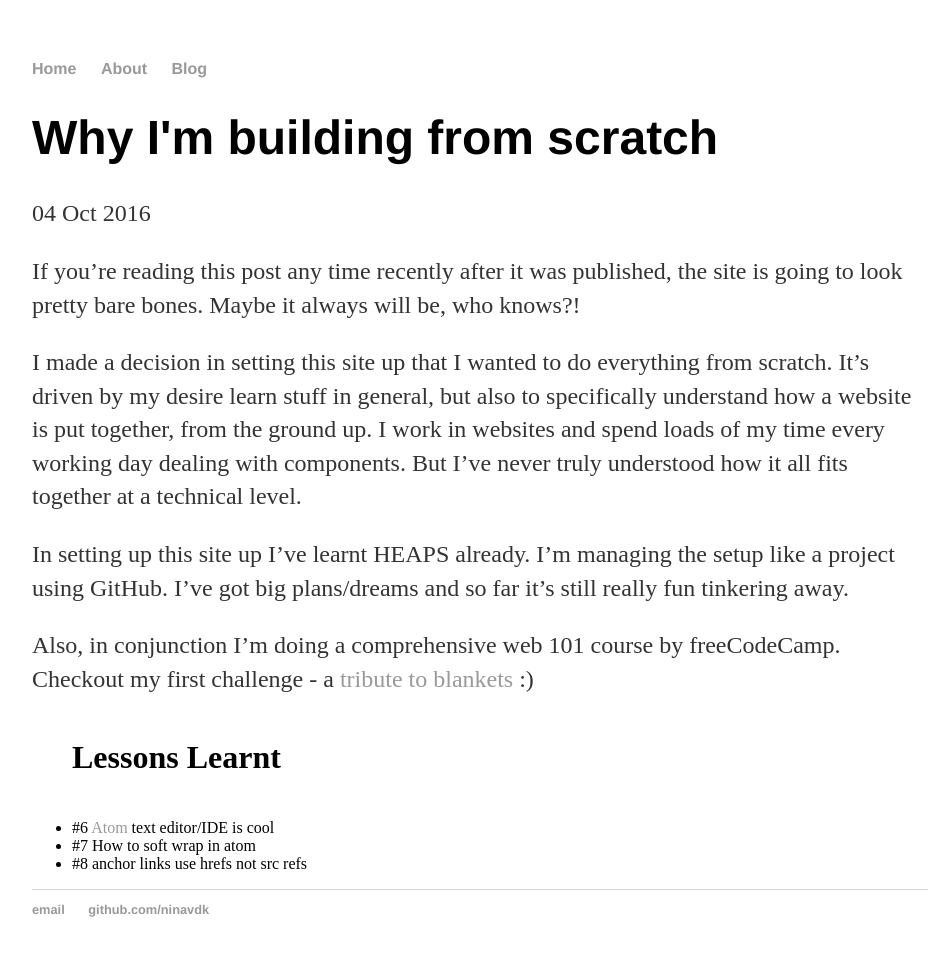
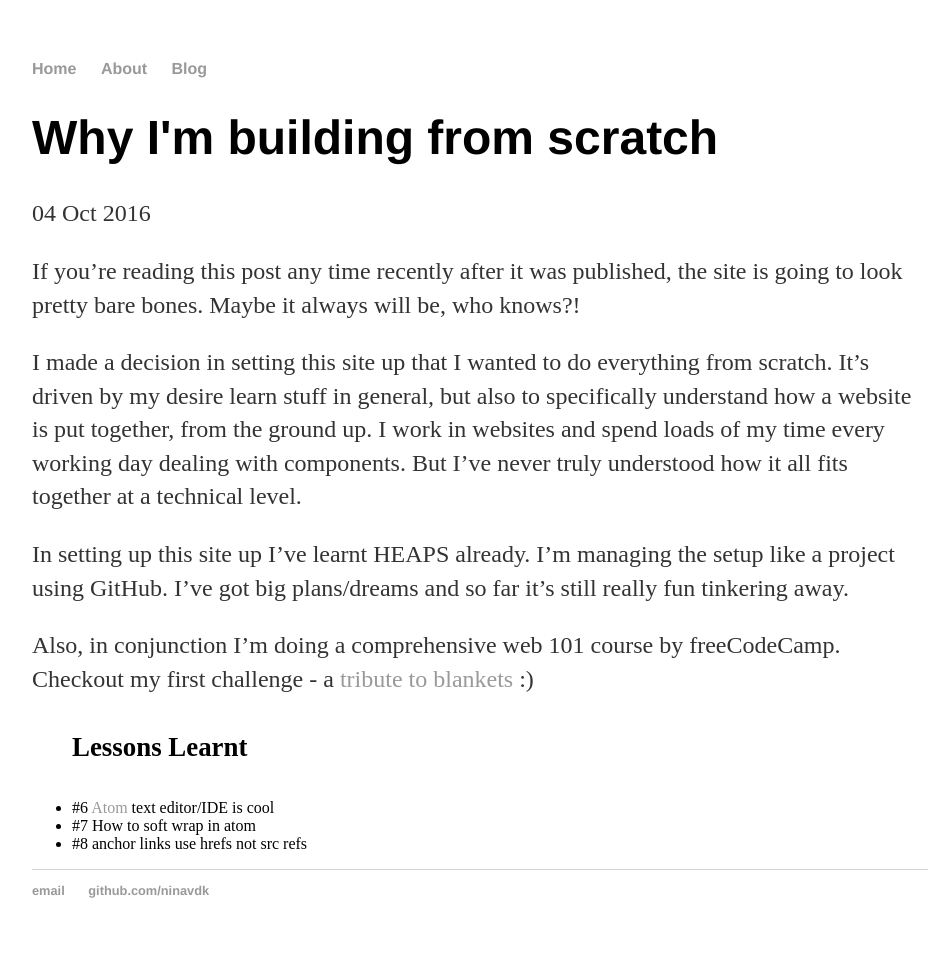
Before and after one commit to Ninavdk/ninavdk.github.io, a Jekyll site: the page built from _posts/2016-10-04-why-im-building-from-scratch.md, in a window 1280 px wide. Shown: the whole page, without its empty margins (160-1102 px from the left). Built offline with Jekyll 4.4.1, drawn with Linux system fonts in a browser that asks for light colours.

Commit message:
Update h4 size

```diff
--- a/css/main.css
+++ b/css/main.css
@@ -24,7 +24,7 @@ h1 {
     font-family:'Helvetica', 'Arial', 'Sans-Serif';
 }
 h4 {
-  font-size: 2em;
+  font-size: 1.68em;
 }
 p {
     font-size: 1.5em;
```
